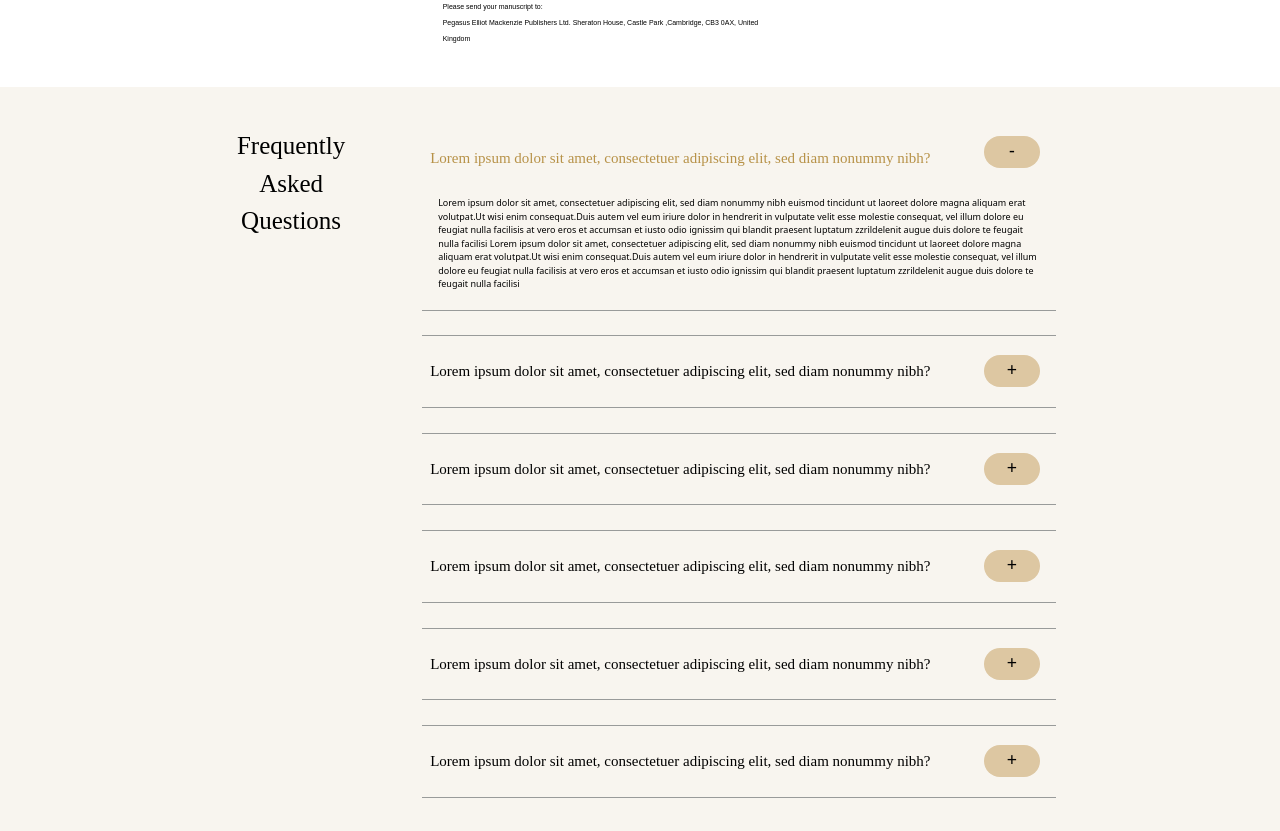
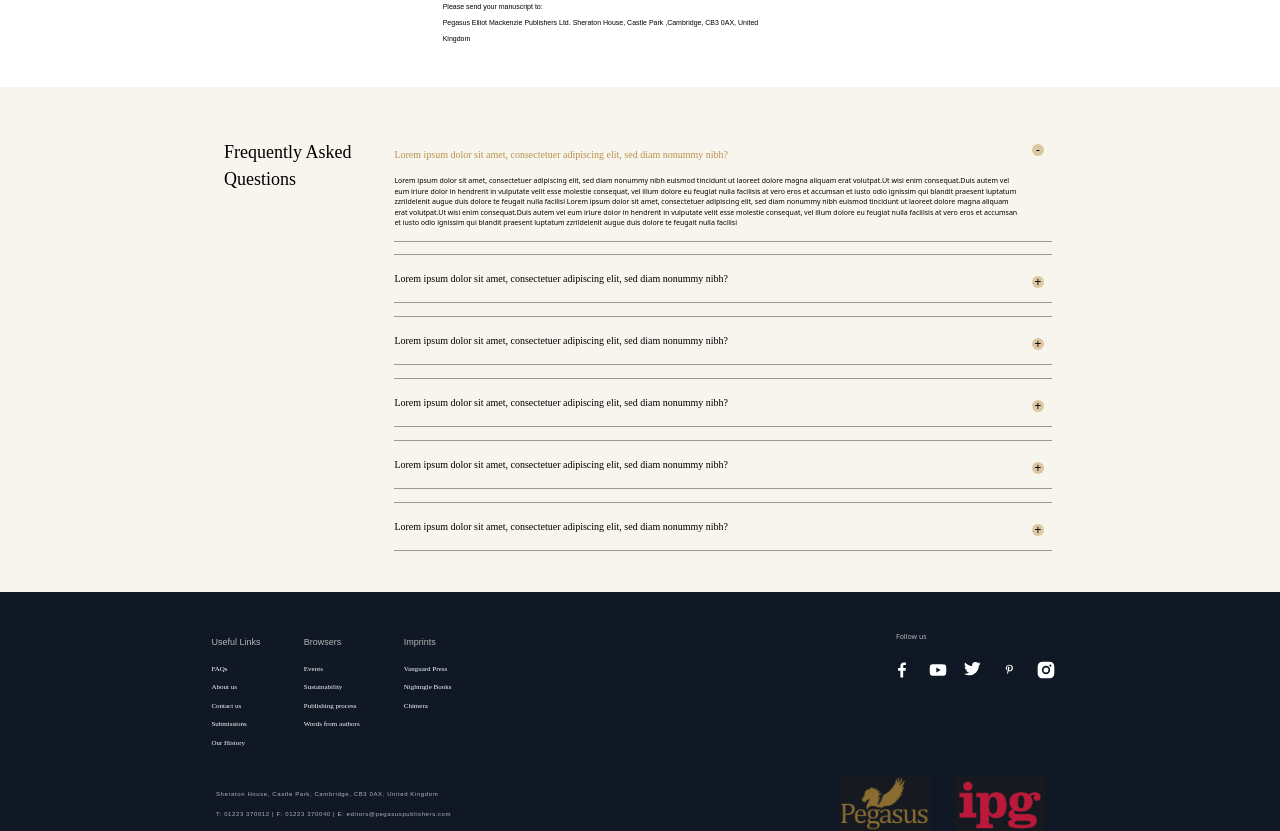
Before and after one commit to Hadees621/pegasus, a React (Create React App) app: page /submissions in a window 1280 px wide. Shown: the part 620-1451 px from the top of the page. Built offline with nearby package versions, Linux system fonts and the light colour scheme.

Commit message:
FAQ responsive

```diff
--- a/src/pages/submissions/components/Faq.js
+++ b/src/pages/submissions/components/Faq.js
@@ -10,7 +10,18 @@ const FaqItem = ({ faq, defaultAllExpanded, index }) => {
     };
 
     useEffect(() => {
-        if (ansRef.current) setHeight(ansRef.current.offsetHeight);
+        if (ansRef.current) {
+            const newHeight = ansRef.current.offsetHeight;
+
+            // Modify the height based on the screen size
+            if (window.innerWidth >= 768) {
+                // Reduce the height for medium screens (adjust this value as needed)
+                // setHeight(newHeight * 0.8);
+            } else {
+                // Use the original height for other screen sizes
+                setHeight(newHeight);
+            }
+        }
     }, []);
 
     const { q, a } = faq;
@@ -18,14 +29,14 @@ const FaqItem = ({ faq, defaultAllExpanded, index }) => {
     return (
         <div className="">
             <div
-                className={`flex justify-between px-2 items-center cursor-pointer select-none ${index == 0 ? "border-t border-[#F8F5EF]" : "border-t border-[#999B9A]"}  ${!isItemOpen && "border-b border-[#999B9A]"}`}
+                className={`flex justify-between px-2 1024:px-0 items-center cursor-pointer select-none ${index == 0 ? "border-t border-[#F8F5EF]" : "border-t border-[#999B9A]"}  ${!isItemOpen && "border-b border-[#999B9A]"}`}
                 onClick={handleClick}
                 title={!isItemOpen ? "Show" : "Hide"}
             >
                 {/* sawaal */}
-                <div className={`${!isItemOpen ? `text-black py-6 ` : `text-[#B79248] pt-3 2000:pt-6 `} font-fairplay text-[15px] 2000:text-[22px] `}>{q}</div>
+                <div className={`${!isItemOpen ? `text-black py-6 1024:py-4` : `text-[#B79248] pt-3 1024:pt-4 2560:pt-6`} flex items-center justify-center font-fairplay text-[15px] 375:text-[17px] 768:text-[20px] 1024:text-[10px] 1440:text-[13px] 2000:text-[18px] 2560:text-[24px] `}>{q}</div>
                 <button
-                    className={`rounded-full w-14 h-7 425:h-8 text-lg 2000:w-10 2000:h-10 flex justify-center 2000:text-3xl transition bg-[#DDC7A2] m-2`}
+                    className={`flex justify-center rounded-full w-14 h-7 425:h-8 768:w-10 768:h-9 768:text-[25px] 1024:items-center 1024:w-3 1024:h-3 1024:text-[12px] 1024:mt-4 1440:w-5 1440:text-[15px] 1440:h-5 text-lg 2560:w-10 2560:h-10 2560:text-3xl transition bg-[#DDC7A2] m-2 ${isItemOpen && "mt-3"}`}
                     title={!isItemOpen ? 'Show' : 'Hide'}
                 >
                     {isItemOpen ? '-' : '+'}
@@ -38,7 +49,7 @@ const FaqItem = ({ faq, defaultAllExpanded, index }) => {
                 className={`text-black overflow-hidden border-b border-[#999B9A] ${index !== 0 && `border-b border-[#F8F5EF]`}`}
                 style={{ height: isItemOpen ? height : 0 }}
             >
-                <div ref={ansRef} className={`text-[9px] px-4 py-5 2000:py-[44px] `}>
+                <div ref={ansRef} className={`text-[9px] 1024:pr-8 1440:pr-10 py-5 375:text-[12px] 768:text-[14px] 1024:text-[7px] 1440:text-[9px] 2000:text-[12px] 2560:text-[15px] 1024:py-3 2560:py-[44px] `}>
                     {a}
                 </div>
             </div>
@@ -48,7 +59,7 @@ const FaqItem = ({ faq, defaultAllExpanded, index }) => {
 
 const Faq = ({ faqs = [], defaultAllExpanded = false }) => {
     return (
-        <div className="w-full space-y-6">
+        <div className="w-full space-y-6 1024:space-y-3 1440:space-y-4 2000:space-y-5 2560:space-y-8">
             {faqs.map((faq, idx) => (
                 <FaqItem key={idx} index={idx} faq={faq} defaultAllExpanded={defaultAllExpanded} />
             ))}
--- a/src/pages/submissions/components/FaqDemo.js
+++ b/src/pages/submissions/components/FaqDemo.js
@@ -31,7 +31,7 @@ const FaqDemo = () => {
     ];
 
     return (
-        <div className="gap-10">
+        <div className="">
             <Faq faqs={faqs} defaultAllExpanded={false} />
         </div>
     );
--- a/src/pages/submissions/components/Section.js
+++ b/src/pages/submissions/components/Section.js
@@ -22,12 +22,12 @@ const Section = () => {
             {/* History */}
 
             <div className=" bg-[#F8F5EF] py-28 1024:py-10 1440:py-12">
-                <div className="flex flex-col 1024:flex-row w-full justify-center 768:px-12 1024:px-52 1440:px-[340px] 1535:px-[381px] 2000:px-[700px] gap-8 2000:gap-20">
+                <div className="flex flex-col 1024:flex-row w-full justify-center 768:px-12 1024:px-56 1440:px-[400px] 1535:px-[430px] 2000:px-[580px] 2560:px-[700px] gap-8 1024:gap-0 1440:gap-4 2000:gap-8">
                     <div className="w-full 1024:w-[20%]">
-                        <p className="text-[25px] text-center 2000:text-[50px] font-fairplay"> Frequently Asked Questions </p>
+                        <p className="text-[25px] text-center 1024:text-start 1024:text-[18px] 1440:text-[24px] 2000:text-[39px] 2560:text-[50px] font-fairplay mt-3"> Frequently Asked Questions </p>
                     </div>
 
-                    <div className="w-full 1024:w-[80%] px-4">
+                    <div className="w-full 1024:w-[80%] px-2 1024:px-1">
                         <FaqDemo />
                     </div>
                 </div>
```
